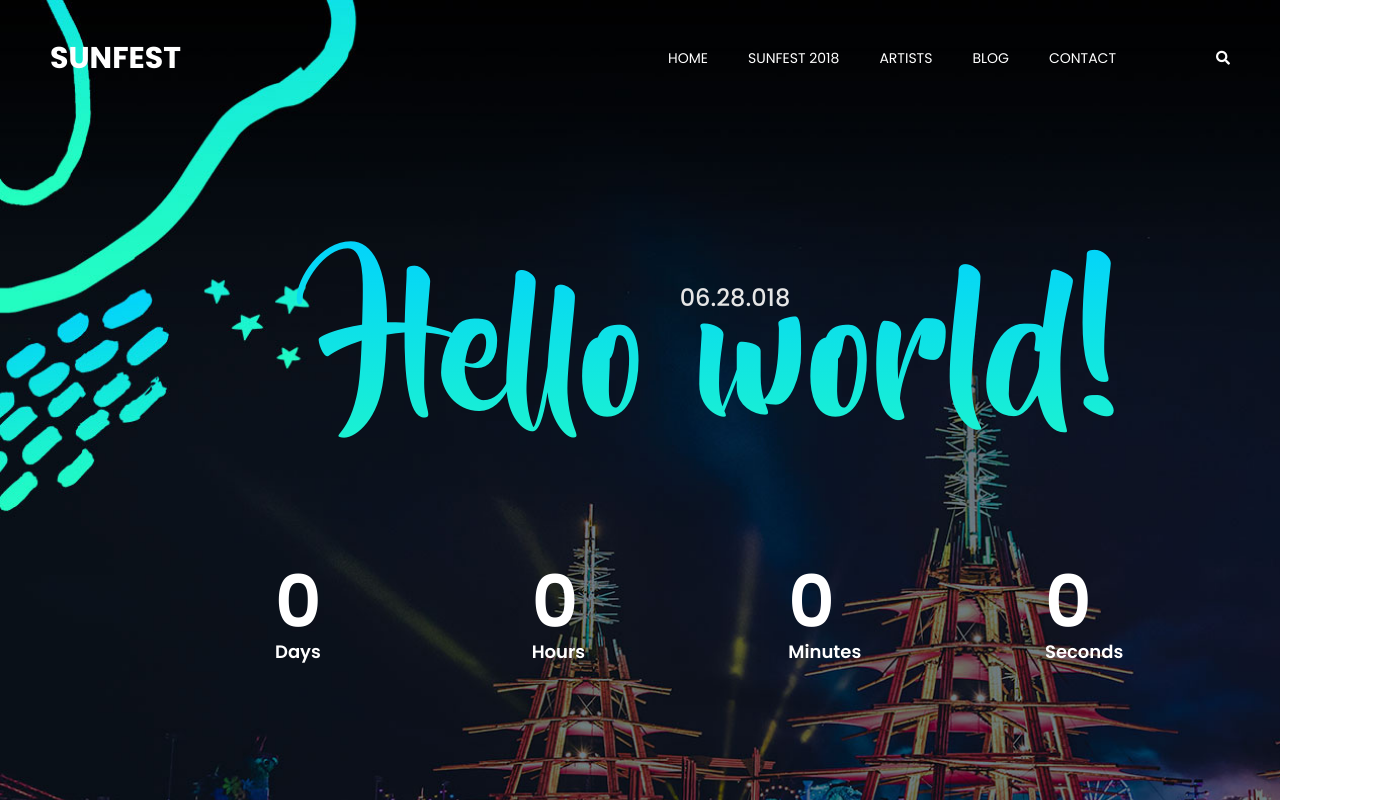
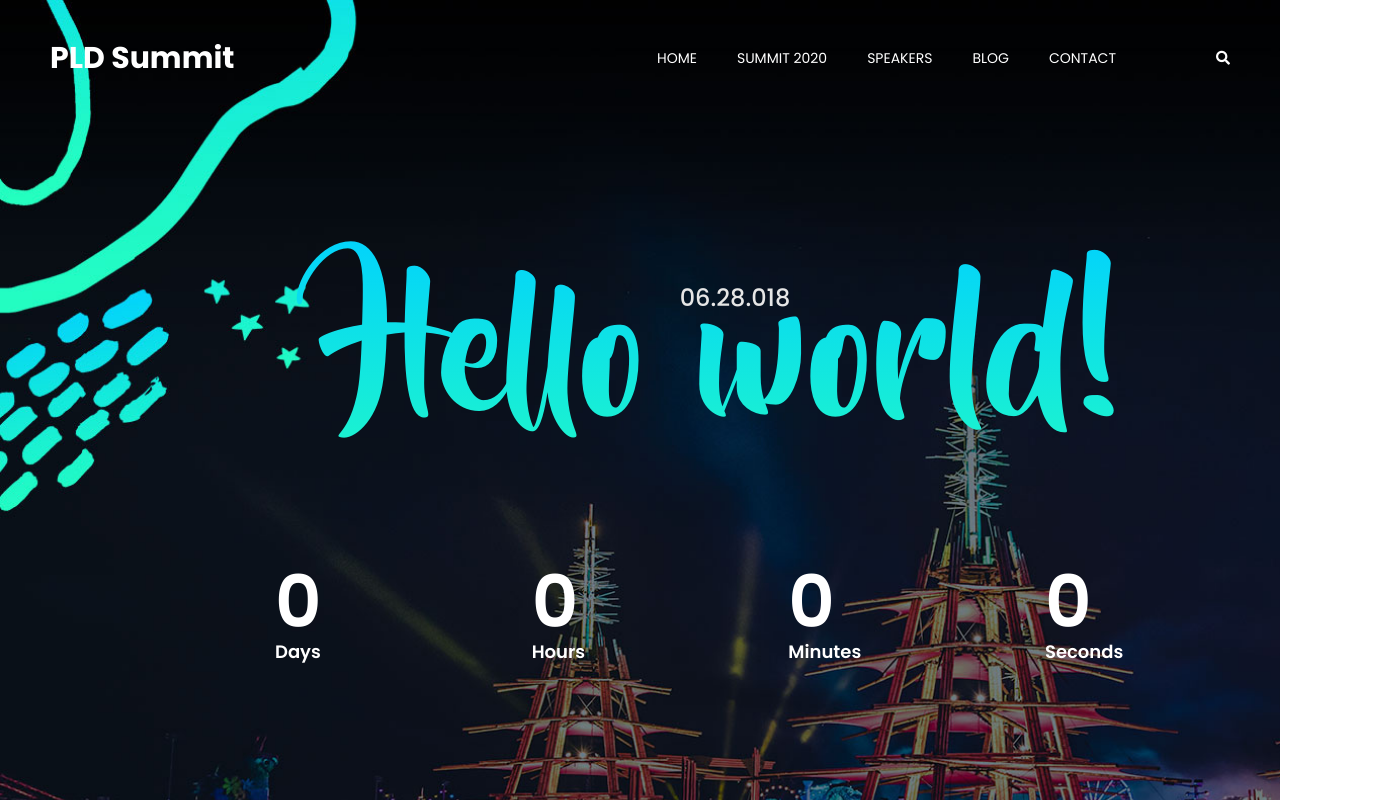
Before and after one commit to nkdeepak/pld_summit, a plain HTML site: page index.html in a window 1280 px wide. Shown: the top 800 px of the page, 1391 px wide, since content can reach past the window. Drawn offline with Linux system fonts and the light colour scheme.

Commit message:
Minor Changes

```diff
--- a/index.html
+++ b/index.html
@@ -28,7 +28,7 @@
                 <div class="row align-items-center">
                     <div class="col-10 col-lg-4">
                         <h1 class="site-branding flex">
-                            <a href="#">SUNFEST</a>
+                            <a href="#">PLD Summit</a>
                         </h1>
                     </div>
 
@@ -43,8 +43,8 @@
 
                             <ul>
                                 <li><a href="#">HOME</a></li>
-                                <li><a href="#">SUNFEST 2018</a></li>
-                                <li><a href="#">ARTISTS</a></li>
+                                <li><a href="#">SUMMIT 2020</a></li>
+                                <li><a href="#">SPEAKERS</a></li>
                                 <li><a href="#">BLOG</a></li>
                                 <li><a href="#">CONTACT</a></li>
                                 <li><a href="#"><i class="fas fa-search"></i></a></li>
@@ -463,7 +463,7 @@
 
     <footer class="site-footer">
         <div class="footer-cover-title flex justify-content-center align-items-center">
-            <h2>SUNFEST</h2>
+            <h2>PLDSUMMIT</h2>
         </div><!-- .site-footer -->
 
         <div class="footer-content-wrapper">
@@ -471,11 +471,11 @@
                 <div class="row">
                     <div class="col-12">
                         <div class="entry-title">
-                            <a href="#">SUNFEST</a>
+                            <a href="#">PLDSUMMIT</a>
                         </div><!-- entry-title -->
 
                         <div class="entry-mail">
-                            <a href="#">SAYHELLO@SUNFEST.COM</a>
+                            <a href="#">SAYHELLO@PLDSUMMIT.COM</a>
                         </div><!-- .entry-mail -->
 
                         <div class="copyright-info">
```
Also changed, not shown: about-us.html (+8 -8 lines), blog.html (+5 -5 lines), contact.html (+5 -5 lines), elements.html (+5 -5 lines), ticket.html (+5 -5 lines).
